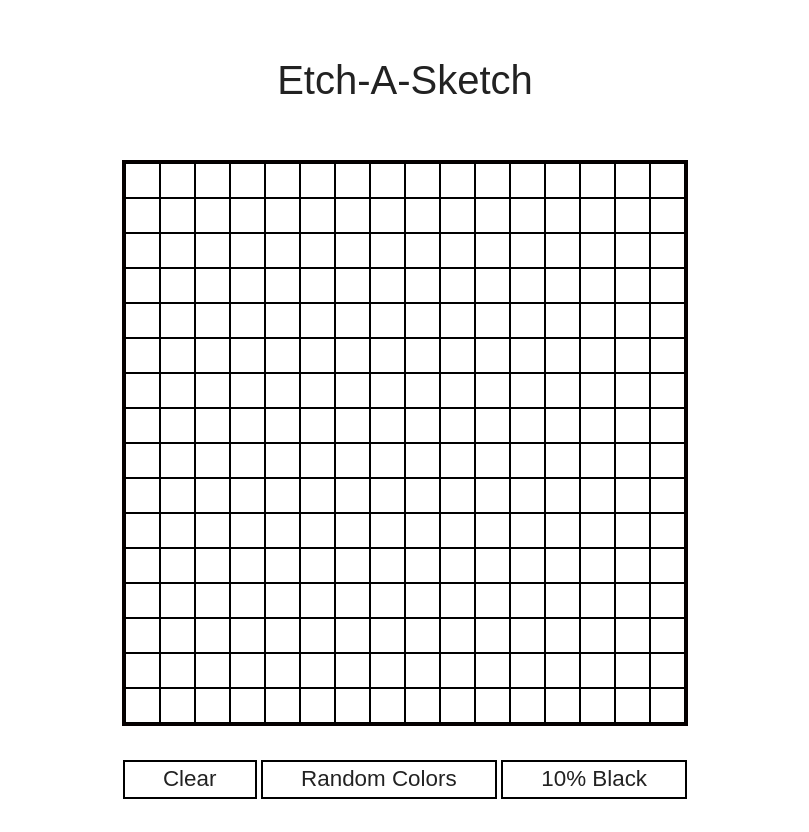
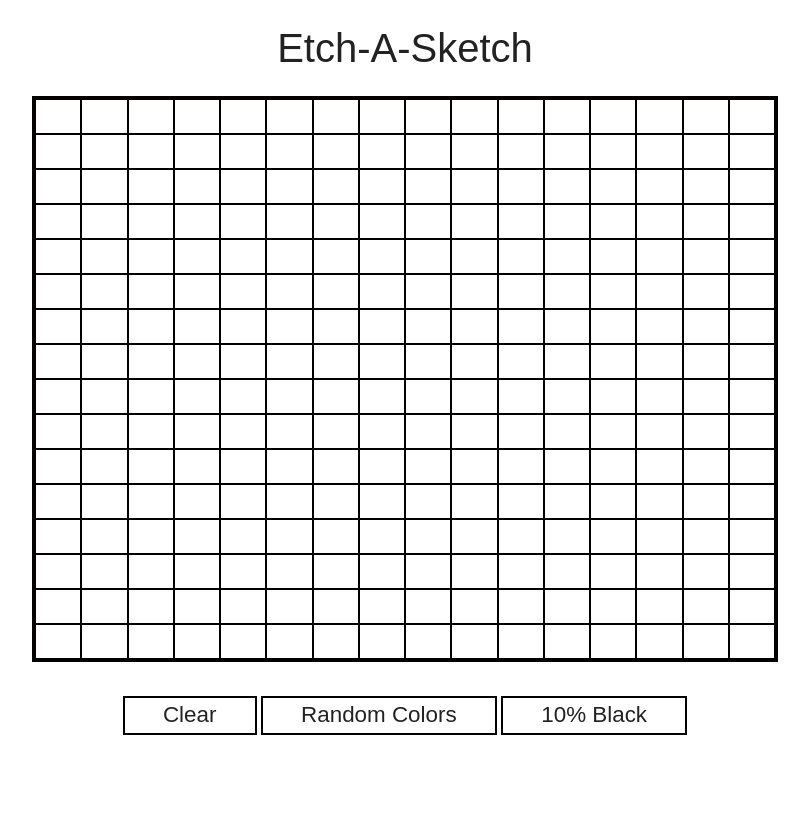
Before and after one commit to plutos28/Etch-A-Sketch, a plain HTML site: page index.html in a window 1280 px wide. Shown: the whole page, without its empty margins (235-1044 px from the left). After the commit the page ends 800 px from the top, so only its background shows below. Drawn offline with Linux system fonts and the light colour scheme.

Commit message:
make grid fit better into page

```diff
--- a/main.js
+++ b/main.js
@@ -18,7 +18,7 @@ function createGridItem() {
     return gridItem;
 }
 
-function drawGrid(gridRows=16, gridColumns=16, gridWidth=35, gridHeight=35) {
+function drawGrid(gridRows=16, gridColumns=16, gridWidth=740, gridHeight=560) {
     // add the gridItems to the dom through putting them
     // in the gridContainer div and then draw it
     const gridContainer = document.querySelector('#grid-container');
@@ -28,8 +28,8 @@ function drawGrid(gridRows=16, gridColumns=16, gridWidth=35, gridHeight=35) {
         gridContainer.appendChild(gridItem);
     });
 
-    gridContainer.style.width = `${gridWidth}em`;
-    gridContainer.style.height = `${gridHeight}em`;
+    gridContainer.style.width = `${gridWidth}px`;
+    gridContainer.style.height = `${gridHeight}px`;
     gridContainer.style.border = "3px solid hsl(0, 100%, 1%)";
 
     gridContainer.style.display = "grid";
--- a/style.css
+++ b/style.css
@@ -7,7 +7,7 @@ body {
 
 header {
     font-size: 2.5em;
-    margin: 1.5em 0;
+    margin: 0.7em 0;
 }
 
 main {
```
